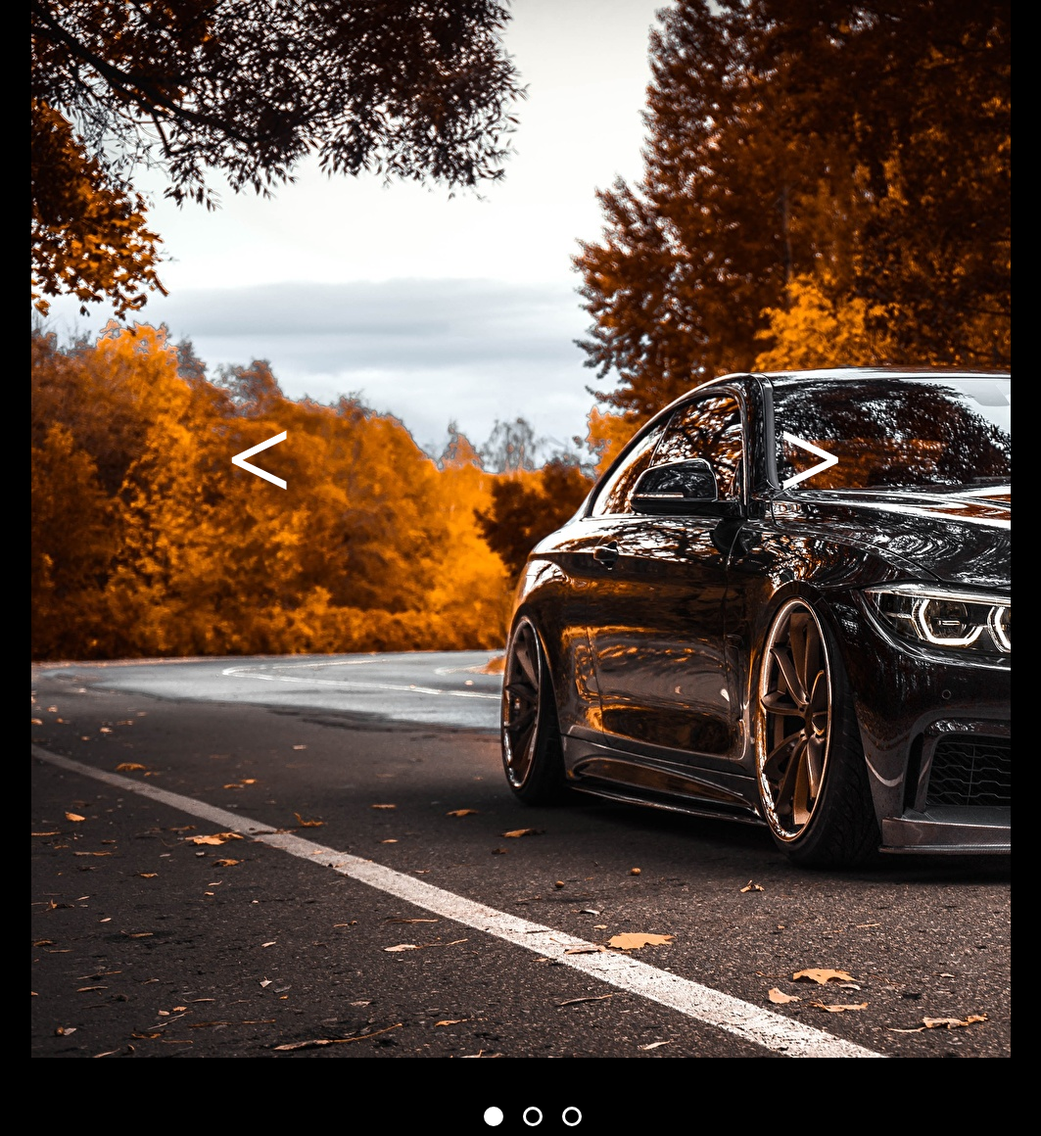
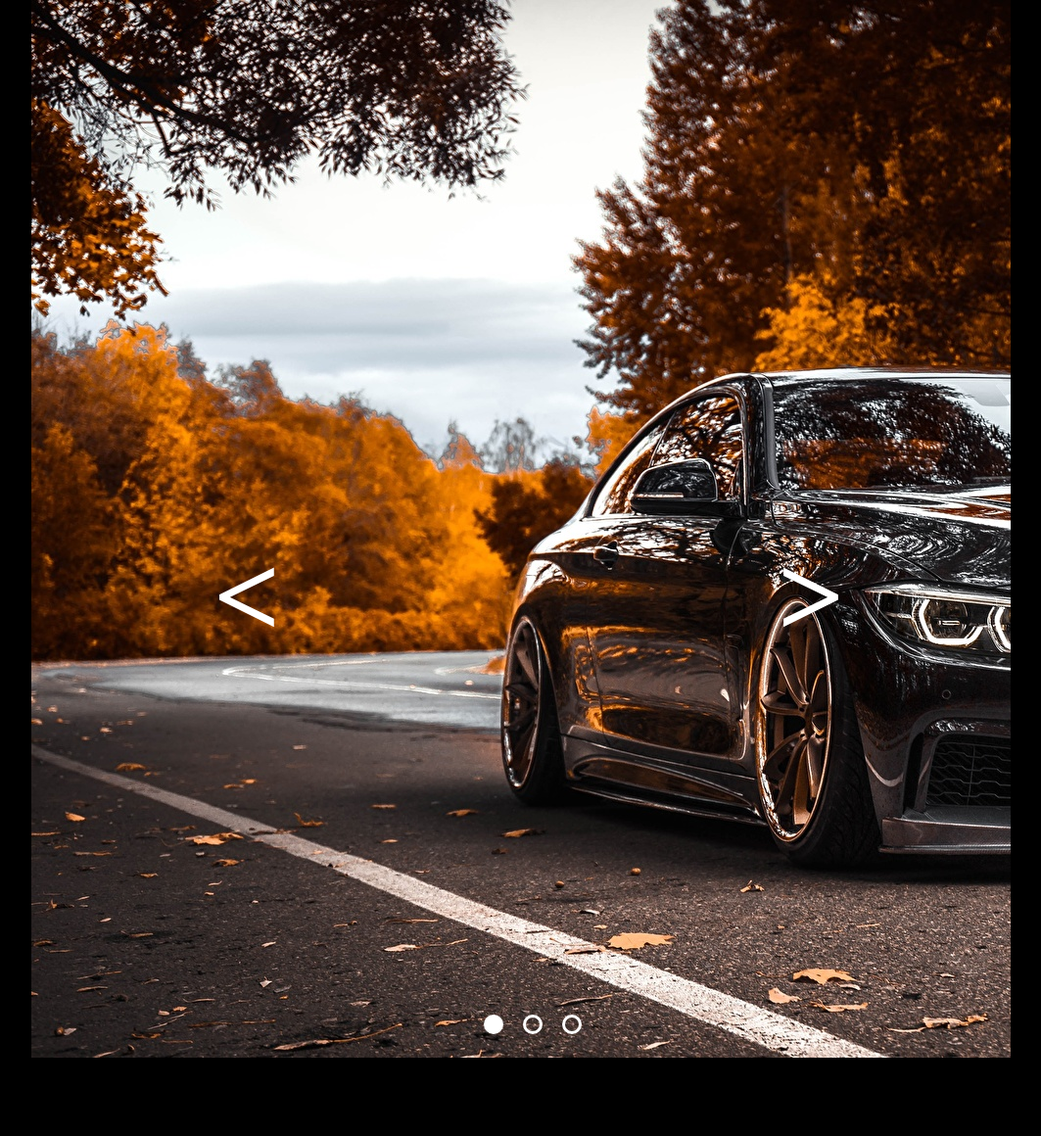
Before and after one commit to jakub-lesinski/carousel, a plain HTML site: page index.html in a window 1280 px wide. Shown: the whole page at 98% size, without its empty margins (108-1171 px from the left). After the commit the page ends 1080 px from the top, so only its background shows below. Drawn offline with Linux system fonts and the light colour scheme.

Commit message:
Commiting cod for first time

```diff
--- a/index.html
+++ b/index.html
@@ -14,6 +14,7 @@
             <img src="./img/290974_cool-wallpapers-1920x1080.jpg" alt="" class="slide">
             <img src="./img/f0234a2b5229bfb5720632a48a2f1546.jpg" alt="" class="slide">
         </div>
+        <div class="nav">
             <div class="sliders">
                 <button class="slider prev">&lt;</button>
                 <button class="slider next">&gt;</button>
@@ -23,6 +24,7 @@
                 <button class="dot"></button>
                 <button class="dot"></button>
             </div>
+        </div>
     </div>
 </body>
 </html>
--- a/scss/style.scss
+++ b/scss/style.scss
@@ -2,33 +2,34 @@
 
 body {
     background-color: #000000;
+    width: 100%;
+    height: 100%;
 }
 
 .slides {
     display: flex;
     margin: auto;
     width: 1000px;
-    height: auto;
     overflow: hidden;
 }
 
+.carosuel {
+    position: relative;
+
         .sliders {
-    height: 100%;
-
             .next {
-        position: absolute;
                 top: 50%;
                 left: 70%;
             }
 
             .prev {
-        position: absolute;
-        left: 26%;
+                left: 25%;
                 top: 50%;
             }
 
             .next,
             .prev {
+            position: absolute;
             border: none;
             background: none;
             color: #ffffff;
@@ -38,12 +39,11 @@ body {
     }
 
     .dots {
+        position: absolute;
         display: flex;
-    position: absolute;
-    top: 140%;
+        top: 95%;
         left: 47%;
     }
-
 
     .dot {
         margin: 10px;
@@ -61,3 +61,4 @@ body {
     .active {
         background-color: #ffffff;
     }
+}
```
Also changed, not shown: style.css, 1 other file. Lines whose indentation alone changed are shown as unchanged.
